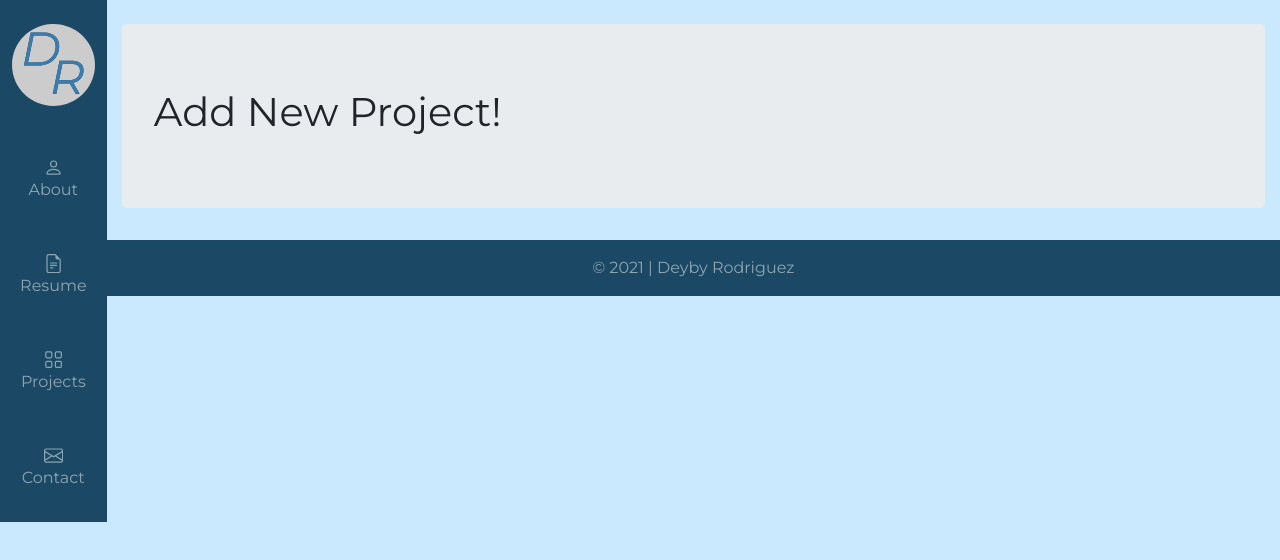
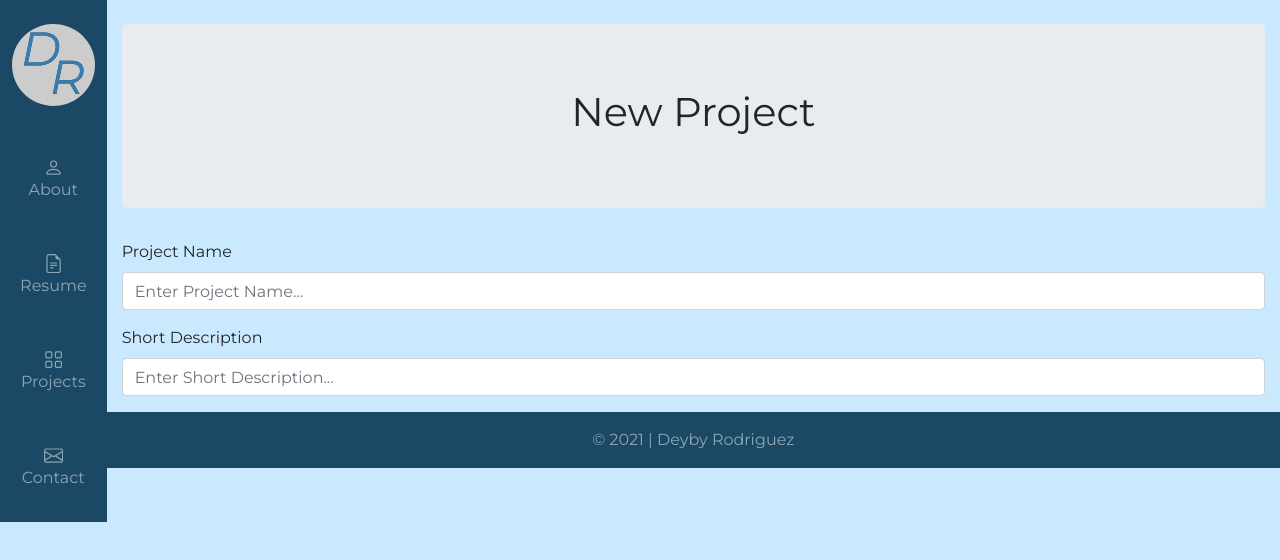
Before and after one commit to deybyr647/next-personal-site, a Next.js app: page /admin/addProject in a window 1280 px wide. Shown: the top 560 px of the page. Built offline with nearby package versions, Linux system fonts and the light colour scheme.

Commit message:
Minor changes

```diff
--- a/pages/admin/addProject.tsx
+++ b/pages/admin/addProject.tsx
@@ -19,6 +19,18 @@ import { sendData } from "../../components/admin/api";
 import db from "../../components/admin/firebaseConfig";
 
 const AddProjectContent = () => {
+  const [name, setName] = useState("");
+  const [shortDesc, setShortDesc] = useState("");
+
+  const formChangeHandler = (e) => {
+    e.preventDefault();
+    const { id, value } = e.currentTarget;
+
+    if (id == "projectName") setName(value);
+    else if (id == "shortDesc") setShortDesc(value);
+    console.log(value);
+  };
+
   return (
     <Container fluid>
       <Row className={"p-0"}>
@@ -28,9 +40,39 @@ const AddProjectContent = () => {
 
         <Col xs={10} sm={11} className={"p-0 mt-4"}>
           <Container fluid>
-            <Jumbotron>
-              <h1>Add New Project!</h1>
-            </Jumbotron>
+            <Row>
+              <Col>
+                <Jumbotron className={"text-center"}>
+                  <h1>New Project</h1>
+                </Jumbotron>
+              </Col>
+            </Row>
+
+            <Row>
+              <Col>
+                <Form>
+                  <Form.Group controlId={"projectName"}>
+                    <Form.Label>Project Name</Form.Label>
+                    <Form.Control
+                      type={"text"}
+                      placeholder={"Enter Project Name..."}
+                      value={name}
+                      onChange={formChangeHandler}
+                    />
+                  </Form.Group>
+
+                  <Form.Group controlId={"shortDesc"}>
+                    <Form.Label>Short Description</Form.Label>
+                    <Form.Control
+                      type={"text"}
+                      placeholder={"Enter Short Description..."}
+                      value={shortDesc}
+                      onChange={formChangeHandler}
+                    />
+                  </Form.Group>
+                </Form>
+              </Col>
+            </Row>
           </Container>
 
           <Footer />
```
